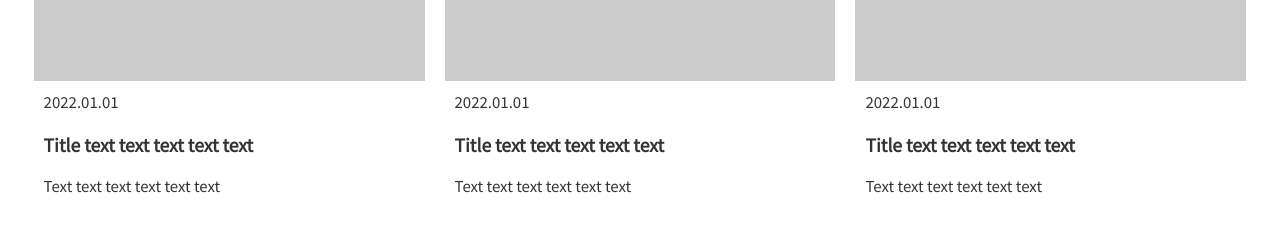
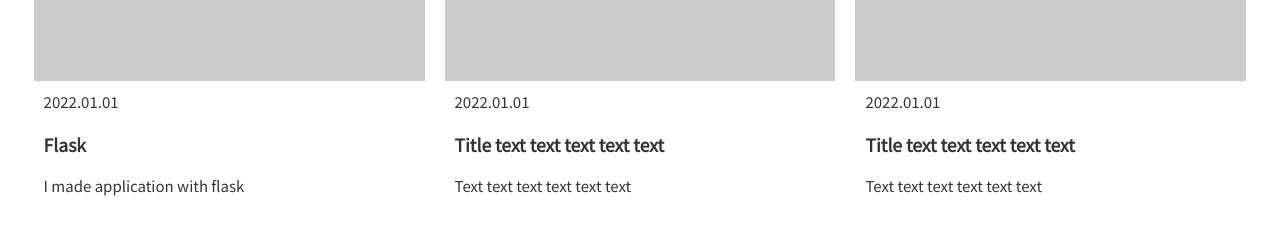
Before and after one commit to ItoMayumu/mayumu, a plain HTML site: page engineer_/index.html in a window 1280 px wide. Shown: the part 2200-2430 px from the top of the page. Drawn offline with Linux system fonts and the light colour scheme; placeholder pictures from the web are drawn by us.

Commit message:
Update index.html

```diff
--- a/engineer_/index.html
+++ b/engineer_/index.html
@@ -116,13 +116,15 @@
               <img class="card-img" src="https://dummyimage.com/200x100/000/fff" alt="sample">
               <div class="card-info">
                 <time class="card-time" datetime="2022-01-01">2022.01.01</time>
-                <h1 class="card-headline">Title text text text text text</h1>
-                <p class="card-description">Text text text text text text</p>
+                <h1 class="card-headline">Flask</h1>
+                <p class="card-description">I made application with flask</p>
               </div>
               <dl class="avator">
                 <dt class="avator-name">Ito Mayumu</dt>
                 <dd class="avator-image">
+                  <a href="https://itomayumu.github.io/mayumu/engineer_/index.html">
                   <img src="https://dummyimage.com/50x50/000/fff" alt="sample">
+                  </a>
                 </dd>
               </dl>
             </a>
```
